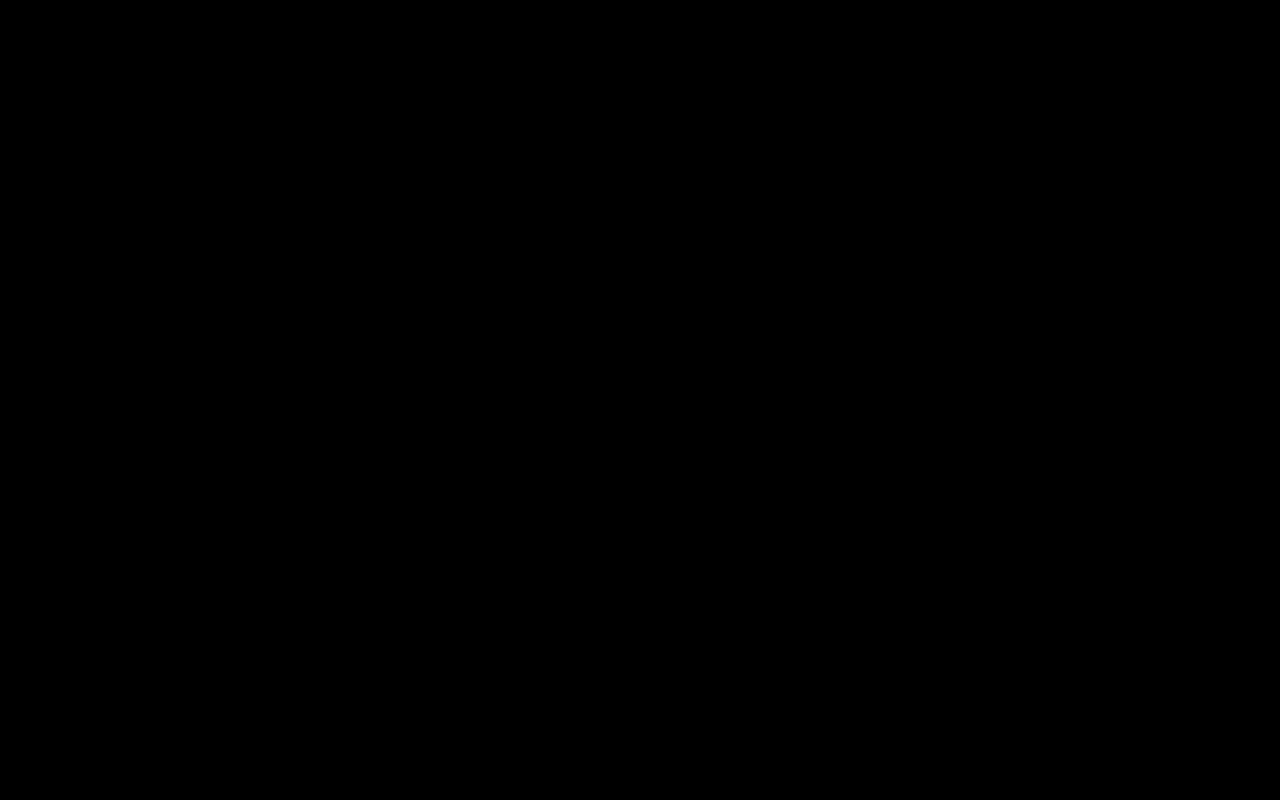
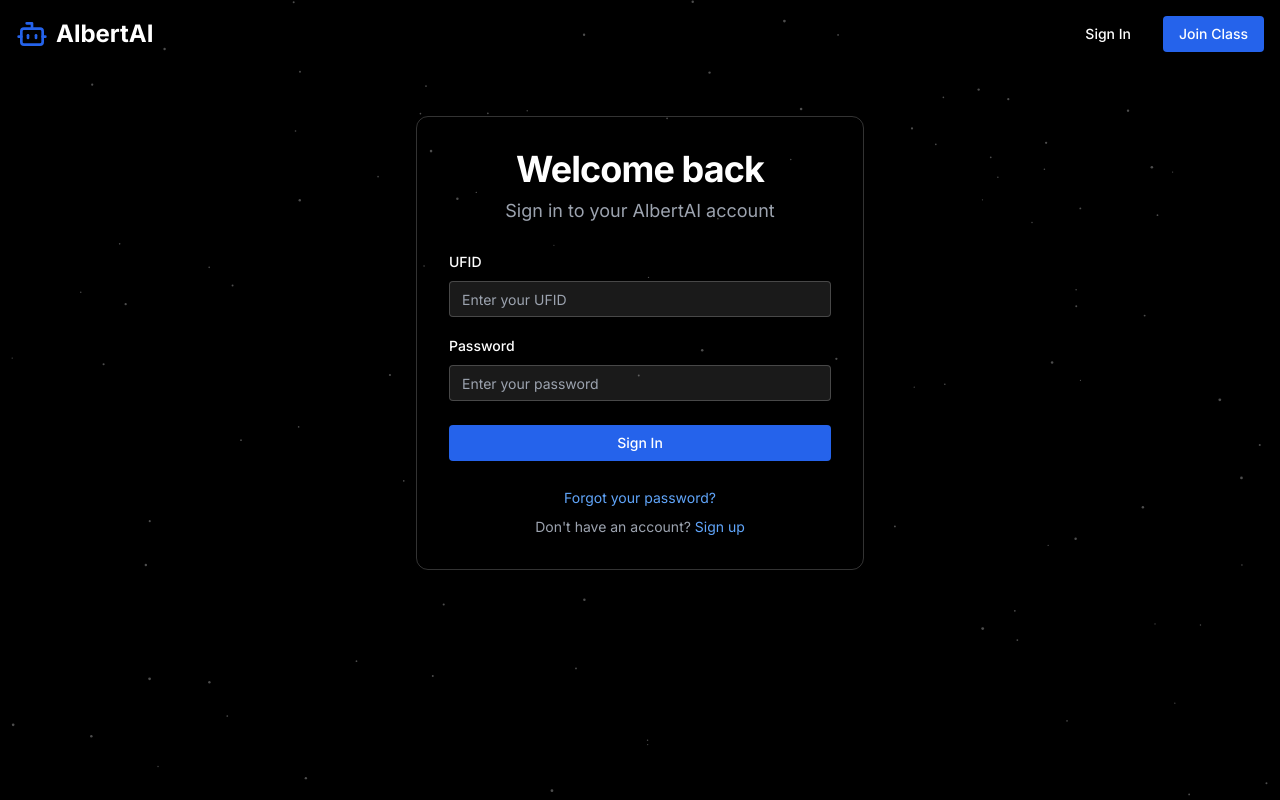
Before and after one commit to Shordore/AlbertAI, a Next.js app in the folder AlbertAI-Frontend/: page /sign-in in a window 1280 px wide. Before the commit this address had no page. Built offline with nearby package versions, Linux system fonts and the light colour scheme.

Commit message:
Added sign in

```diff
--- a/AlbertAI-Frontend/app/components/navbar.tsx
+++ b/AlbertAI-Frontend/app/components/navbar.tsx
@@ -29,7 +29,8 @@ export default function Navbar() {
           variant="ghost"
           className="text-white hover:text-[#1E40AF] rounded hover:bg-white"
         >
-          Sign In
+          <Link href="/sign-in">Sign In</Link>
+
         </Button>
         <Button
           asChild
--- /dev/null
+++ b/AlbertAI-Frontend/app/sign-in/page.tsx
@@ -0,0 +1,129 @@
+"use client"
+
+import { useState } from "react"
+import Link from "next/link"
+import { motion } from "framer-motion"
+import { StaticSparkles } from "@/components/static-sparkles"
+import { Button } from "@/components/ui/button"
+import { Input } from "@/components/ui/input"
+import { Label } from "@/components/ui/label"
+import { Icons } from "@/components/icons"
+
+export default function SignInPage() {
+  const [isLoading, setIsLoading] = useState(false)
+
+  async function onSubmit(event: React.FormEvent<HTMLFormElement>) {
+    event.preventDefault()
+    setIsLoading(true)
+
+    // Here you would typically send the form data to your backend for authentication
+    const formData = new FormData(event.currentTarget)
+    console.log("Submitting form data:", Object.fromEntries(formData))
+
+    setTimeout(() => {
+      setIsLoading(false)
+    }, 3000)
+  }
+
+  return (
+    <div className="relative min-h-screen bg-black overflow-hidden">
+      {/* Sparkles Background */}
+      <div className="fixed inset-0 w-full h-full">
+        <StaticSparkles
+          id="tsparticles"
+          background="transparent"
+          minSize={0.6}
+          maxSize={1.4}
+          particleDensity={100}
+          className="w-full h-full"
+          particleColor="rgba(255, 255, 255, 0.3)"
+        />
+      </div>
+
+      {/* Navigation */}
+      <nav className="relative z-10 flex items-center justify-between p-4">
+        <Link href="/" className="flex items-center space-x-2">
+          <Icons.robot className="h-8 w-8 text-blue-600" />
+          <span className="text-2xl font-bold text-white">AlbertAI</span>
+        </Link>
+        <div className="flex items-center space-x-4">
+          <Link href="/sign-in">
+            <Button variant="ghost" className="text-white hover:text-white/80">
+              Sign In
+            </Button>
+          </Link>
+          <Link href="/sign-up">
+            <Button className="bg-blue-600 text-white hover:bg-blue-700 rounded">Join Class</Button>
+          </Link>
+        </div>
+      </nav>
+
+      {/* Sign In Form */}
+      <div className="relative z-10 flex items-center justify-center px-4 py-12">
+        <motion.div
+          initial={{ opacity: 0, y: 20 }}
+          animate={{ opacity: 1, y: 0 }}
+          transition={{ duration: 0.3 }}
+          className="w-full max-w-md space-y-6 border border-white/20 rounded-xl p-8"
+        >
+          <div className="text-center">
+            <h2 className="text-4xl font-bold tracking-tight text-white">Welcome back</h2>
+            <p className="mt-2 text-lg text-gray-400">Sign in to your AlbertAI account</p>
+          </div>
+          <form onSubmit={onSubmit} className="mt-8 space-y-6">
+            <div className="space-y-4">
+              <div className="space-y-2">
+                <Label htmlFor="ufid" className="text-white">
+                  UFID
+                </Label>
+                <Input
+                  id="ufid"
+                  name="ufid"
+                  placeholder="Enter your UFID"
+                  type="text"
+                  autoCapitalize="none"
+                  autoComplete="username"
+                  autoCorrect="off"
+                  disabled={isLoading}
+                  className="bg-white/10 border-white/20 text-white placeholder:text-gray-400"
+                  required
+                />
+              </div>
+              <div className="space-y-2">
+                <Label htmlFor="password" className="text-white">
+                  Password
+                </Label>
+                <Input
+                  id="password"
+                  name="password"
+                  placeholder="Enter your password"
+                  type="password"
+                  autoCapitalize="none"
+                  autoComplete="current-password"
+                  disabled={isLoading}
+                  className="bg-white/10 border-white/20 text-white placeholder:text-gray-400"
+                  required
+                />
+              </div>
+            </div>
+            <Button type="submit" className="w-full bg-blue-600 text-white hover:bg-blue-700 rounded" disabled={isLoading}>
+              {isLoading && <Icons.spinner className="mr-2 h-4 w-4 animate-spin" />}
+              Sign In
+            </Button>
+          </form>
+          <div className="text-center space-y-2">
+            <Link href="/forgot-password" className="text-sm text-blue-400 hover:text-blue-300">
+              Forgot your password?
+            </Link>
+            <p className="text-sm text-gray-400">
+              Don't have an account?{" "}
+              <Link href="/sign-up" className="text-blue-400 hover:text-blue-300">
+                Sign up
+              </Link>
+            </p>
+          </div>
+        </motion.div>
+      </div>
+    </div>
+  )
+}
```
